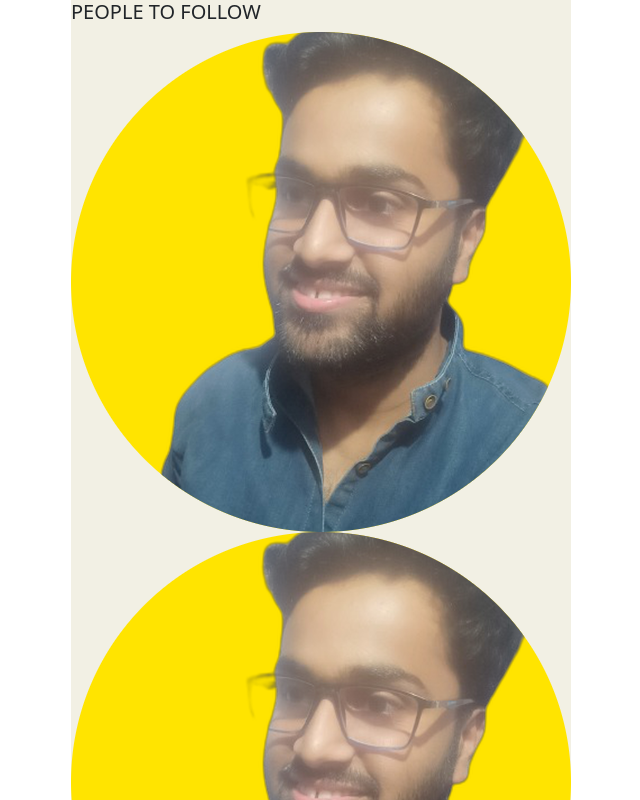
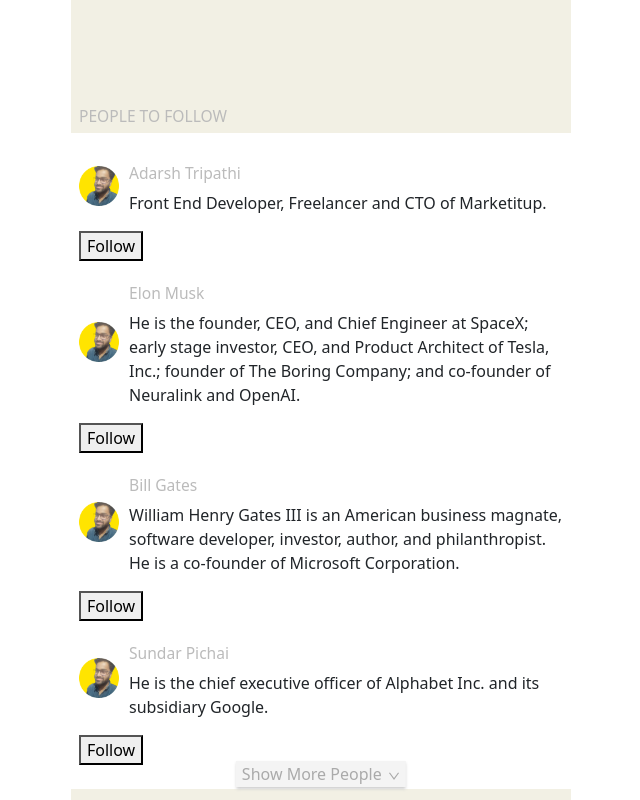
Before and after one commit to adarshtiwari1998/clubhouse-web-app, a React (Create React App) app: page /explore in a window 1280 px wide. Shown: the whole page, without its empty margins (319-959 px from the left). Built offline with nearby package versions, Linux system fonts and the light colour scheme.

Commit message:
pages-> explore pages styling done of explorecontainer and people container in exploremodule.css file

```diff
--- a/src/pages/Explore.js
+++ b/src/pages/Explore.js
@@ -11,14 +11,19 @@ function Explore() {
             <div className={style.peopleContainer}>
               {people.map((item) => (
                   <div>
-                     <div className="d-flex align-item-center">
+                     <div className="d-flex align-items-center">
                         <img src="./images/user-img-me.png" alt="" />
                         <div className="ml-2">
                          <h5>{item.title}</h5>
+                         <p>{item.description}</p>
                         </div>
                      </div>
+                     <button>Follow</button>
                   </div>
               ))}
+              <button className={style.showMore}>
+                  Show More People <DownOutlined />
+              </button>
             </div>
         </div>
     )
--- a/src/style/explore.module.css
+++ b/src/style/explore.module.css
@@ -0,0 +1,47 @@
+.exploreContainer {
+    padding: 0.0.5em;
+    overflow: auto;
+    padding-top: 5.2em;
+    height: 100%;
+}
+
+.exploreContainer h5 {
+    font-size: 0.975em;
+    margin: 1.5em 0 0.5em 0;
+    color: #bbbbbb;
+    font-weight: 500
+}
+
+.peopleContainer{
+    position: relative;
+    padding: 0.5em 0.5em 1.5em 0.5em;
+    margin: 0 -0.5em;
+    background-color: #ffffff
+ }
+
+.showMore {
+    display: flex;
+    align-items: center;
+    position: absolute;
+    left: 50%;
+    bottom: 2px;
+    transform: translateX(-50%);
+    background-color: #f4f4f4;
+    color: #aaaaaa !important;
+    border: none !important;
+    box-shadow: 0px 2px 3px #cccccc;
+    font-weight: 500 !important
+
+}
+
+.showMore span {
+  font-size: 0.77em !important;
+  margin-top:0.4em;
+  margin-left: 0.5em;
+}
+
+.peopleContainer img {
+  width: 40px;
+  border-radius: 1.1em;
+  margin: 0 10px 0 0
+}
```
